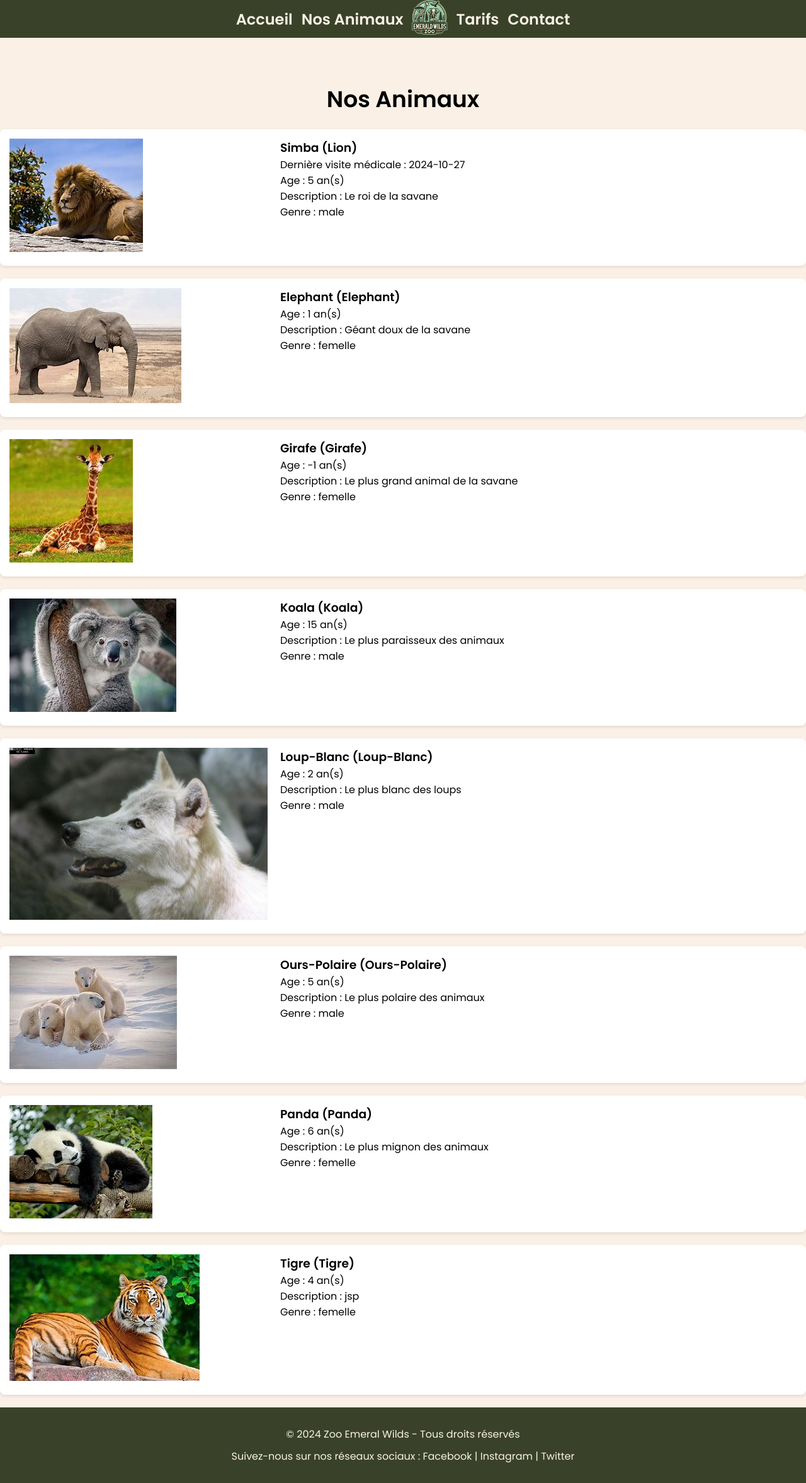
After one commit to Charlxyz/NSI-Zoo, a Flask app: page /animaux in a window 1280 px wide. The commit adds this page. Shown: the whole page at 63% size. Run offline with Flask 3, Linux system fonts and the light colour scheme; a user stored in the database is signed in.

Commit message:
finalisation du site avec gestion des animaux

```diff
--- a/NSI web zoo/main.py
+++ b/NSI web zoo/main.py
@@ -34,8 +34,10 @@ class Animaux(db.Model): # Définir le modèle Animaux
     race = db.Column(db.String(50), nullable=False)
     age = db.Column(db.Integer, nullable=False)
     description = db.Column(db.String(200), nullable=False)
+    genre = db.Column(db.String(20), nullable=False)
     soin = db.Column(db.String(200), nullable=True)
     soigneur = db.Column(db.String(200), nullable=False)
+    image = db.Column(db.String(200), nullable=True)
 
     def __repr__(self):
         return f'<Animaux {self.nom}>'
@@ -70,8 +72,10 @@ def acceuil_soigneur():
                     race=request.form['race'],
                     age=request.form['age'],
                     description=request.form['description'],
+                    genre=request.form['genre'],
                     soin=request.form['soin'],
-                    soigneur=request.form['soigneur']
+                    soigneur=request.form['soigneur'],
+                    image=request.form['image']
                 )
                 if animaux and bcrypt.check_password_hash(current_user.password, password=request.form['password']):
                     db.session.add(animaux)
@@ -91,8 +95,10 @@ def acceuil_soigneur():
                 animaux.race = request.form['race']
                 animaux.age = request.form['age']
                 animaux.description = request.form['description']
+                animaux.genre = request.form['genre']
                 animaux.soin = request.form['soin']
                 animaux.soigneur = request.form['soigneur']
+                animaux.image = request.form['image']
                 if animaux and bcrypt.check_password_hash(current_user.password, password=request.form['password']):
                     db.session.commit()
                     flash("Animal/Animaux modifier avec succes.", 'success')
@@ -244,6 +250,53 @@ def admin():
     users = User.query.all()
     return render_template("./admin/admin.html", users=users)
 
+@app.route('/animaux', methods=['POST', 'GET'])
+def animaux():
+    animaux = Animaux.query.all()
+
+    if request.method == 'POST' and current_user.is_authenticated:
+        if 'update' in request.form and current_user.role in ['soigneur', 'admin']:
+            animal = Animaux.query.get(request.form.get('id'))
+
+            if animal:
+                animal.nom = request.form['nom']
+                animal.race = request.form['race']
+                animal.age = request.form['age']
+                animal.description = request.form['description']
+                animal.genre = request.form['genre']
+                animal.soin = request.form['soin']
+                animal.soigneur = request.form['soigneur']
+                animal.image = request.form['image']
+
+                if bcrypt.check_password_hash(current_user.password, request.form['password']):
+                    db.session.commit()
+                    flash("Animal mis à jour avec succès.", 'success')
+                    return redirect(url_for('animaux'))
+                else:
+                    flash("Mot de passe incorrect.", 'danger')
+            else:
+                flash("Animal non trouvé.", 'danger')
+        elif 'delete' in request.form and current_user.role in ['soigneur', 'admin']:
+            animal = Animaux.query.get(request.form.get('id'))
+            if animal:
+                if bcrypt.check_password_hash(current_user.password, request.form['password']):
+                    db.session.delete(animal)
+                    db.session.commit()
+                    flash("Animal supprimé avec succès.", 'success')
+                    return redirect(url_for('animaux'))
+                else:
+                    flash("Mot de passe incorrect.", 'danger')
+            else:
+                flash("Animal non trouvé.", 'danger')
+        flash("Des informations sont manquantes.", 'danger')
+        return redirect(url_for('animaux'))
+
+    if current_user.role in ['admin', 'soigneur']:
+        soigneurs = Soigneur.query.all()
+        return render_template("./animaux.html", animaux=animaux, soigneurs=soigneurs)
+
+    return render_template("./animaux.html", animaux=animaux)
+
 # Création des tables de la base de donnee
 with app.app_context():
     db.create_all()  # Crée les tables si elles n'existent pas
--- /dev/null
+++ b/NSI web zoo/static/css/animaux.css
@@ -0,0 +1,231 @@
+/* Réinitialisation générale */
+* {
+    margin: 0;
+    padding: 0;
+    box-sizing: border-box;
+}
+
+/* Corps de la page */
+body {
+    font-family: 'Poppins', sans-serif; /* Application de la nouvelle police */
+    padding-top: 60px; /* Espace pour le header fixe */
+    background-color: #FAF0E6; /* Beige lin délicat */
+}
+
+/* Conteneur principal pour centrer le contenu */
+.container {
+    width: 80%; /* Largeur à 80% */
+    margin: 0 auto; /* Centre le conteneur */
+}
+
+/* Header */
+header {
+    background-color: #394228; /* Couleur claire */
+    color: #FAF0E6; /* Texte en noir */
+    padding: 5px 0; /* Diminuer le padding vertical pour le header */
+    position: fixed; /* Fixer le header en haut */
+    top: 0;
+    left: 0;
+    width: 100%;
+    z-index: 1000;
+}
+
+/* Titre des animaux */
+.animal-title {
+    text-align: center; /* Centre le titre */
+    margin-top: 70px; /* Marge pour le titre sous le header */
+    font-size: 36px; /* Taille du texte du titre */
+    margin-bottom: 20px; /* Marge en bas du titre */
+}
+
+/* Navigation */
+nav {
+    display: flex; /* Disposition en flexbox */
+    align-items: center; /* Centre verticalement les éléments */
+    justify-content: center; /* Centre horizontalement tous les éléments */
+    height: 50px; /* Hauteur du header */
+}
+
+/* Liens de navigation */
+nav ul {
+    list-style: none;
+    display: flex;
+    margin: 0; /* Suppression de la marge */
+}
+
+nav ul li {
+    margin: 0 2px; /* Espace entre chaque lien */
+}
+
+nav ul li a {
+    color: #FAF0E6; /* Texte en noir */
+    text-decoration: none;
+    font-size: 24px; /* Taille de police */
+    font-weight: 600; /* Gras pour le texte */
+    padding: 5px; /* Diminuer le padding autour des liens */
+    transition: color 0.3s ease; /* Transition pour le changement de couleur */
+}
+
+nav ul li a:hover {
+    color: #B8E986; /* Couleur au survol */
+}
+
+img {
+    max-width: 100%; /* Assurez-vous que l'image ne depasse pas la largeur du conteneur */
+    height: auto; /* Garde l'aspect ratio */
+}
+
+/* Logo centré */
+.logo img {
+    max-width: 70px; /* Augmentez la taille du logo */
+    height: auto; /* Garde l'aspect ratio */
+}
+
+/* Section des animaux */
+.animals-grid {
+    display: flex; /* Flex pour les animaux */
+    flex-direction: column; /* Colonne pour les animaux */
+}
+
+/* Carte d'animal */
+.animal {
+    display: flex; /* Flex pour aligner l'image et les informations */
+    margin-bottom: 20px; /* Espace entre les cartes */
+    padding: 15px; /* Padding à l'intérieur des cartes */
+    background-color: #ffffff; /* Fond blanc pour les cartes */
+    border-radius: 8px; /* Coins arrondis */
+    box-shadow: 0 2px 5px rgba(0, 0, 0, 0.1); /* Ombre légère */
+}
+
+/* Image de l'animal */
+.animal-image {
+    flex: 1; /* L'image prend 50% de la largeur */
+}
+
+/* Informations de l'animal */
+.animal-info {
+    flex: 2; /* Les informations prennent l'autre 50% */
+    padding-left: 20px; /* Espace entre l'image et le texte */
+}
+
+/* Bouton de modification */
+.edit-btn {
+    background-color: #394228; /* Fond du bouton */
+    color: #FAF0E6; /* Texte en noir */
+    border: none; /* Pas de bordure */
+    padding: 10px 15px; /* Padding pour le bouton */
+    border-radius: 5px; /* Coins arrondis pour le bouton */
+    cursor: pointer; /* Curseur pointer */
+    transition: background-color 0.3s ease; /* Transition pour le changement de couleur */
+}
+
+.delete-btn {
+    background-color: #394228; /* Fond du bouton */
+    color: #FAF0E6; /* Texte en noir */
+    border: none; /* Pas de bordure */
+    padding: 10px 15px; /* Padding pour le bouton */
+    border-radius: 5px; /* Coins arrondis pour le bouton */
+    cursor: pointer; /* Curseur pointer */
+    transition: background-color 0.3s ease; /* Transition pour le changement de couleur */
+}
+
+.delete-btn:hover {
+    background-color: #B8E986; /* Couleur au survol */
+}
+
+.edit-btn:hover {
+    background-color: #B8E986; /* Couleur au survol */
+}
+
+/* Footer */
+footer {
+    background-color: #394228; /* Vert encore plus foncé */
+    color: #FAF0E6; /* Beige lin délicat */
+    text-align: center;
+    padding: 20px 0;
+    margin-top: auto;
+}
+
+footer p {
+    margin: 10px 0;
+}
+
+footer a {
+    color: #FAF0E6; /* Beige lin délicat */
+    text-decoration: none;
+}
+
+footer a:hover {
+    color: #B8E986; /* Vert pomme */
+}
+
+/* Styles pour la fenêtre modale */
+.modal {
+    display: none; /* Cacher la modale par défaut */
+    position: fixed;
+    z-index: 1000;
+    left: 0;
+    top: 0;
+    width: 100%;
+    height: 100%;
+    background-color: rgba(0, 0, 0, 0.5); /* Arrière-plan semi-transparent */
+    justify-content: center;
+    align-items: center;
+}
+
+.modal-content {
+    background-color: #FAF0E6;
+    padding: 20px;
+    border-radius: 8px;
+    width: 90%;
+    max-width: 500px;
+    position: relative;
+    box-shadow: 0 4px 8px rgba(0, 0, 0, 0.2); /* Ombre */
+}
+
+.modal-content h2 {
+    margin-top: 0;
+    font-size: 24px;
+    color: #394228;
+    text-align: center;
+}
+
+.modal-content label {
+    display: block;
+    margin-top: 10px;
+    font-weight: bold;
+}
+
+.modal-content input,
+.modal-content textarea,
+.modal-content select {
+    width: 100%;
+    padding: 8px;
+    border: 1px solid #ccc;
+    border-radius: 4px;
+}
+
+.save-btn {
+    width: 100%;
+    padding: 10px;
+    background-color: #394228;
+    color: #FAF0E6;
+    border: none;
+    border-radius: 5px;
+    cursor: pointer;
+    font-size: 16px;
+    font-weight: bold;
+}
+
+.save-btn:hover {
+    background-color: #B8E986;
+}
+
+.close-btn {
+    position: absolute;
+    top: 10px;
+    right: 10px;
+    cursor: pointer;
+    font-size: 24px;
+    color: #394228;
+}
--- a/NSI web zoo/templates/acceuil_soigneur.html
+++ b/NSI web zoo/templates/acceuil_soigneur.html
@@ -27,12 +27,14 @@
         <input type="text" name="race", placeholder="Race" required>
         <input type="number" name="age" placeholder="Age">
         <input type="text" name="description" placeholder="Description">
+        <input type="text" name="genre" placeholder="Genre" required>
         <input type="text" name="soin" placeholder="Soin">
         <select name="soigneur" id="soigneur" required>
             {% for soigneur in soigneurs %}
                 <option value="{{ soigneur.nom }}">{{ soigneur.nom }}</option>
             {% endfor %}
         </select>
+        <input type="text" name="image">
         <input type="password" name="password" placeholder="Mot de passe" required>
         <button type="submit" name="add" class="submit-button">Ajouter</button>
     </form>
@@ -47,8 +49,10 @@
                 <th>Race</th>
                 <th>Age</th>
                 <th>Description</th>
+                <th>Genre</th>
                 <th>Soin</th>
                 <th>Soigneur</th>
+                <th>Image</th>
                 <th>Mot De Passe</th>
                 <th>Actions</th>
             </tr>
@@ -63,6 +67,7 @@
                     <td><input type="tel" name="race" value="{{ animal.race }}"></td>
                     <td><input type="text" name="age" value="{{ animal.age }}" required></td>
                     <td><input type="text" name="description" value="{{ animal.description }}" required></td>
+                    <td><input type="text" name="genre" value="{{ animal.genre }}" required></td>
                     <td><input type="text" name="soin" value="{{ animal.soin }}" required></td>
                     <td>
                         <select name="soigneur" id="soigneur">
@@ -73,6 +78,7 @@
                             {% endfor %}
                         </select>
                     </td>
+                    <td><input type="text" name="image" value="{{ animal.image }}" required></td>
                     <td><input type="password" name="password" value="" required></td>
                     <td>
                         <button type="submit" name="update" class="submit-button">Mettre à jour</button>
--- /dev/null
+++ b/NSI web zoo/templates/animaux.html
@@ -0,0 +1,193 @@
+<!DOCTYPE html>
+<html lang="fr">
+<head>
+    <meta charset="UTF-8">
+    <meta name="viewport" content="width=device-width, initial-scale=1.0">
+    <title>Zoo Nature & Aventure</title>
+    <link rel="icon" type="image/png" href="../static/img/log.jpg">
+    <link rel="stylesheet" href="../static/css/animaux.css">
+    <link href="https://fonts.googleapis.com/css2?family=Poppins:wght@400;600&display=swap" rel="stylesheet">
+</head>
+<body>
+    <!-- Header -->
+    <header>
+        <div class="container">
+            <nav>
+                <ul class="nav-left">
+                    <li><a href="/">Accueil</a></li>
+                    <li><a href="/animaux">Nos Animaux</a></li>
+                </ul>
+
+                <!-- Logo au centre -->
+                <div class="logo">
+                    <img src="../static/img/log.jpg" alt="Logo du zoo">
+                </div>
+
+                <ul class="nav-right">
+                    <li><a href="/tarifs">Tarifs</a></li>
+                    <li><a href="/contact">Contact</a></li>
+                </ul>
+            </nav>
+        </div>
+    </header>
+
+    <!-- Section des animaux -->
+    <section id="animals-section">
+        <h2 class="animal-title">Nos Animaux</h2>
+        <div class="animals-grid">
+            <!-- Carte pour chaque animal -->
+            {% for animal in animaux %}
+            <div class="animal">
+                <div class="animal-image">
+                    <img src="{{ animal.image }}" alt="{{ animal.race }}">
+                </div>
+                <div class="animal-info">
+                    <h3>{{ animal.nom }} ({{ animal.race }})</h3>
+                    {% if animal.soin not in [None, '', ' '] %}
+                        <p>Dernière visite médicale : {{ animal.soin }}</p>
+                    {% endif %}
+                    <p>Age : {{ animal.age }} an(s)</p>
+                    <p>Description : {{ animal.description }}</p>
+                    <p>Genre : {{ animal.genre }}</p>
+                    {% if current_user.role in ['admin', 'soigneur'] %}
+                    <p>Soigneur : {{ animal.soigneur }}</p>
+                        <button class="edit-btn" data-modal="modal-{{ animal.nom }}-edit">Modifier</button>
+                        <button class="delete-btn" data-modal="modal-{{ animal.nom }}-delete">Supprimer</button>
+
+                    <!-- Fenêtre modale pour modifier les informations de l'animal -->
+                    <div id="modal-{{ animal.nom }}-edit" class="modal">
+                        <div class="modal-content">
+                            <span class="close-btn">&times;</span>
+                            <h2>Modifier les informations de l'animal</h2>
+                            <form id="edit-form" method="post">
+                                <input type="text" name="id" value="{{ animal.id }}" hidden>
+
+                                <label for="nom">Nom :</label>
+                                <input type="text" id="nom" name="nom" value="{{ animal.nom }}" required>
+
+                                <label for="race">Race :</label>
+                                <input type="text" id="race" name="race" value="{{ animal.race }}" required>
+
+                                <label for="age">Âge :</label>
+                                <input type="number" id="age" name="age" value="{{ animal.age }}" required>
+
+                                <label for="description">Description :</label>
+                                <input type="text" id="description" name="description" value="{{ animal.description }}" required>
+
+                                <label for="genre">Genre :</label>
+                                <select name="genre" id="genre">
+                                    {% if animal.genre == 'male' %}
+                                        <option value="{{ animal.genre }}" selected>{{ animal.genre }}</option>
+                                        <option value="femelle">femelle</option>
+                                    {% else %}
+                                        <option value="{{ animal.genre }}" selected>{{ animal.genre }}</option>
+                                        <option value="male">male</option>
+                                    {% endif %}
+                                </select>
+
+                                <label for="soin">Soin :</label>
+                                <input type="date" id="soin" name="soin" value="{{ animal.soin }}">
+
+                                <label for="soigneur">Soigneur :</label>
+                                <select name="soigneur" id="soigneur">
+                                    {% for soigneur in soigneurs %}
+                                        <option value="{{ soigneur.nom }}" {% if animal.soigneur == soigneur.nom %}selected{% endif %}>
+                                            {{ soigneur.nom }}
+                                        </option>
+                                    {% endfor %}
+                                </select>
+
+                                <label for="image">Image :</label>
+                                <input type="text" id="image" name="image" value="{{ animal.image }}" required>
+
+                                <label for="password">Mot de passe :</label>
+                                <input type="password" id="password" name="password" required>
+
+                                <button type="submit" name="update" id="update" class="save-btn">Enregistrer</button>
+                            </form>
+                        </div>
+                    </div>
+
+                    <!-- Fenêtre modale pour supprimer l'animal -->
+                    <div id="modal-{{ animal.nom }}-delete" class="modal">
+                        <div class="modal-content">
+                            <span class="close-btn">&times;</span>
+                            <h2>Supprimer l'animal</h2>
+                            <p>Etes-vous sûr de vouloir supprimer l'animal {{ animal.nom }}?</p>
+                            <form id="delete-form" method="post">
+                                <input type="hidden" name="id" value="{{ animal.id }}">
+
+                                <label for="delete-password"></label>
+                                <input type="password" name="password" id="delete-password" placeholder="Mot de passe" required>
+
+                                <button type="submit" name="delete" class="save-btn">Supprimer</button>
+                            </form>
+                        </div>
+                    </div>
+                    {% endif %}
+                </div>
+            </div>
+            {% endfor %}
+
+        </div>
+    </section>
+
+    <!-- Footer -->
+    <footer>
+        <div class="container">
+            <p>&copy; 2024 Zoo Emeral Wilds - Tous droits réservés</p>
+            <p>Suivez-nous sur nos réseaux sociaux :
+                <a href="https://www.facebook.com/">Facebook</a> | <a href="https://www.instagram.com/">Instagram</a> | <a href="https://x.com/">Twitter</a>
+            </p>
+        </div>
+    </footer>
+
+<script>
+    document.addEventListener('DOMContentLoaded', function() {
+    const editButtons = document.querySelectorAll('.edit-btn');
+    const deleteButtons = document.querySelectorAll('.delete-btn');
+
+    // Ouvrir le modal de modification
+    editButtons.forEach(button => {
+        button.addEventListener('click', () => {
+            const modalId = button.getAttribute('data-modal');
+            const modal = document.getElementById(modalId);
+            if (modal) {
+                modal.style.display = 'flex';
+            }
+        });
+    });
+
+    // Ouvrir le modal de suppression
+    deleteButtons.forEach(button => {
+        button.addEventListener('click', () => {
+            const modalId = button.getAttribute('data-modal');
+            const modal = document.getElementById(modalId); // Ensure this refers to the delete modal
+            if (modal) {
+                modal.style.display = 'flex';
+            }
+        });
+    });
+
+    // Fermer les modals
+    const closeButtons = document.querySelectorAll('.close-btn');
+    closeButtons.forEach(closeBtn => {
+        closeBtn.addEventListener('click', () => {
+            const modal = closeBtn.closest('.modal');
+            if (modal) {
+                modal.style.display = 'none';
+            }
+        });
+    });
+
+    // Fermer les modals en cliquant à l'extérieur
+    window.addEventListener('click', event => {
+        if (event.target.classList.contains('modal')) {
+            event.target.style.display = 'none';
+        }
+    });
+});
+
+</script>
+</body>
+</html>
--- a/NSI web zoo/templates/contact.html
+++ b/NSI web zoo/templates/contact.html
@@ -41,7 +41,7 @@
                 <!-- Liens à gauche du logo -->
                 <ul class="nav-left">
                     <li><a href="/">Accueil</a></li>
-                    <li><a href="#">Nos Animaux</a></li>
+                    <li><a href="/animaux">Nos Animaux</a></li>
                 </ul>
 
                 <!-- Logo au centre -->
--- a/NSI web zoo/templates/index.html
+++ b/NSI web zoo/templates/index.html
@@ -15,7 +15,7 @@
             <nav>
                 <ul class="nav-left">
                     <li><a href="/">Accueil</a></li>
-                    <li><a href="#">Nos Animaux</a></li>
+                    <li><a href="/animaux">Nos Animaux</a></li>
                 </ul>
                 <!-- Logo au centre -->
                 <div class="logo">
@@ -38,14 +38,14 @@
     <section class="hero">
         <h2>Bienvenue dans notre Zoo</h2>
         <p>Découvrez nos animaux et nos aventures</p>
-        <a href="#nos-animaux" class="btn">Nos Animaux</a>
+        <a href="/animaux" class="btn">Nos Animaux</a>
     </section>
     <!-- Aperçu des Sections -->
     <section class="overview">
         <div class="overview-item">
             <h3>Découvrez Nos Animaux</h3>
             <p>Rencontrez les rois de la savane, des prédateurs impressionnants et bien d'autres animaux fascinants !</p>
-            <a href="/#" class="btn">Voir Nos Animaux</a>
+            <a href="/animaux" class="btn">Voir Nos Animaux</a>
         </div>
         <div class="overview-item">
             <h3>Planifiez Votre Visite</h3>
--- a/NSI web zoo/templates/tarifs.html
+++ b/NSI web zoo/templates/tarifs.html
@@ -15,7 +15,7 @@
                 <!-- Liens à gauche du logo -->
                 <ul class="nav-left">
                     <li><a href="/">Accueil</a></li>
-                    <li><a href="#">Nos Animaux</a></li>
+                    <li><a href="/animaux">Nos Animaux</a></li>
                 </ul>
                 <!-- Logo au centre -->
                 <div class="logo">
```
Also changed, not shown: NSI web zoo/static/css/cnnectinsci.css (added, +120 -0 lines), NSI web zoo/templates/auth/login.html (+17 -30 lines), NSI web zoo/templates/auth/register.html (+22 -35 lines), NSI web zoo/instance/bdd.db, NSI web zoo/static/img/elephant.png (added), NSI web zoo/static/img/girafe.png (added), NSI web zoo/static/img/koala.png (added), NSI web zoo/static/img/lion.png (added), NSI web zoo/static/img/loupblanc.jpg (renamed from NSI web zoo/static/img/loupblanc (1).jpg), NSI web zoo/static/img/ours_polaire.png (added), NSI web zoo/static/img/panda.png (added), NSI web zoo/static/img/tigre.png (added), NSI web zoo/static/img/zebre.png (added).
